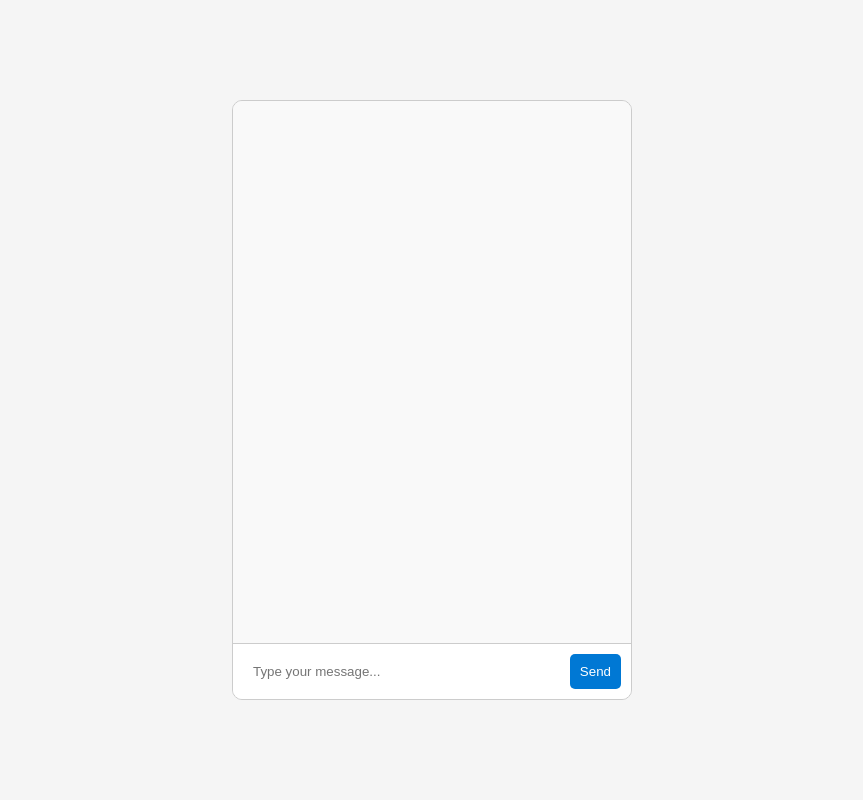
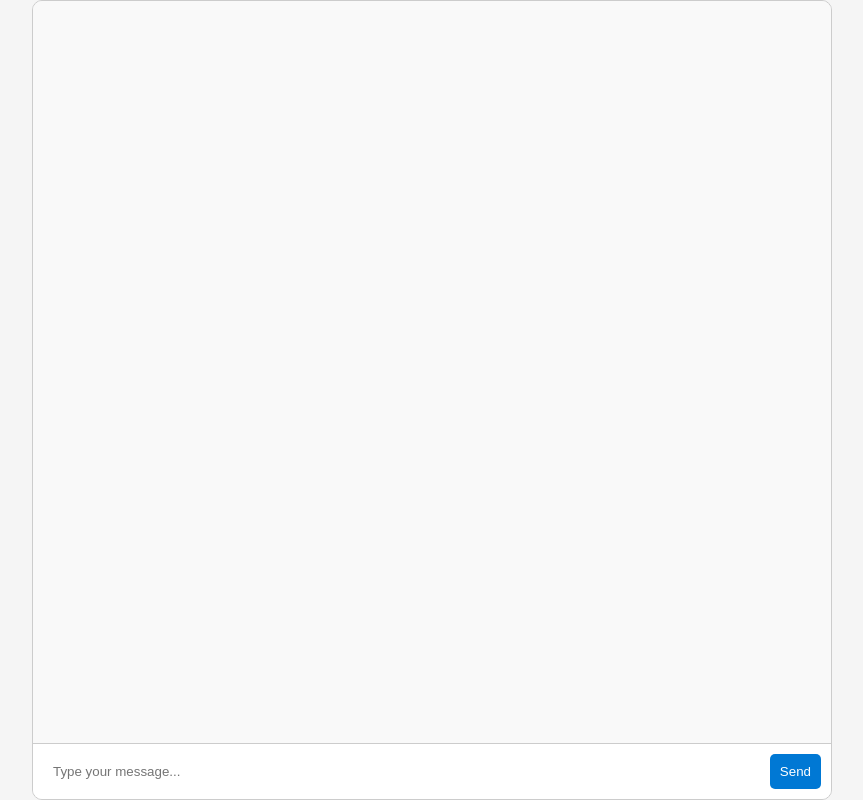
Before and after one commit to mintuchel/echotalk-server, a React (Vite) app in the folder client/: page / in a window 1280 px wide. Shown: the whole page, without its empty margins (208-1071 px from the left). Built offline with nearby package versions, Linux system fonts and the light colour scheme.

Commit message:
update: chat ui

```diff
--- a/client/src/components/ChatbotUI.module.css
+++ b/client/src/components/ChatbotUI.module.css
@@ -1,8 +1,8 @@
 .chatContainer {
   display: flex;
   flex-direction: column;
-  width: 400px;
-  height: 600px;
+  width: 800px;
+  height: 800px;
   border: 1px solid #ccc;
   border-radius: 10px;
   overflow: hidden;
@@ -14,13 +14,17 @@
   overflow-y: auto;
   padding: 10px;
   background-color: #f9f9f9;
+  flex-direction: column; /* 메시지 세로로 쌓기 */
 }
 
 .message {
-  max-width: 75%;
+  max-width: 60%;
+  width: fit-content;
   padding: 10px;
   border-radius: 10px;
   margin-bottom: 10px;
+  word-wrap: break-word; /* 긴 단어 줄바꿈 */
+  white-space: pre-wrap; /* 줄바꿈 적용 */
 }
 
 .user {
```
